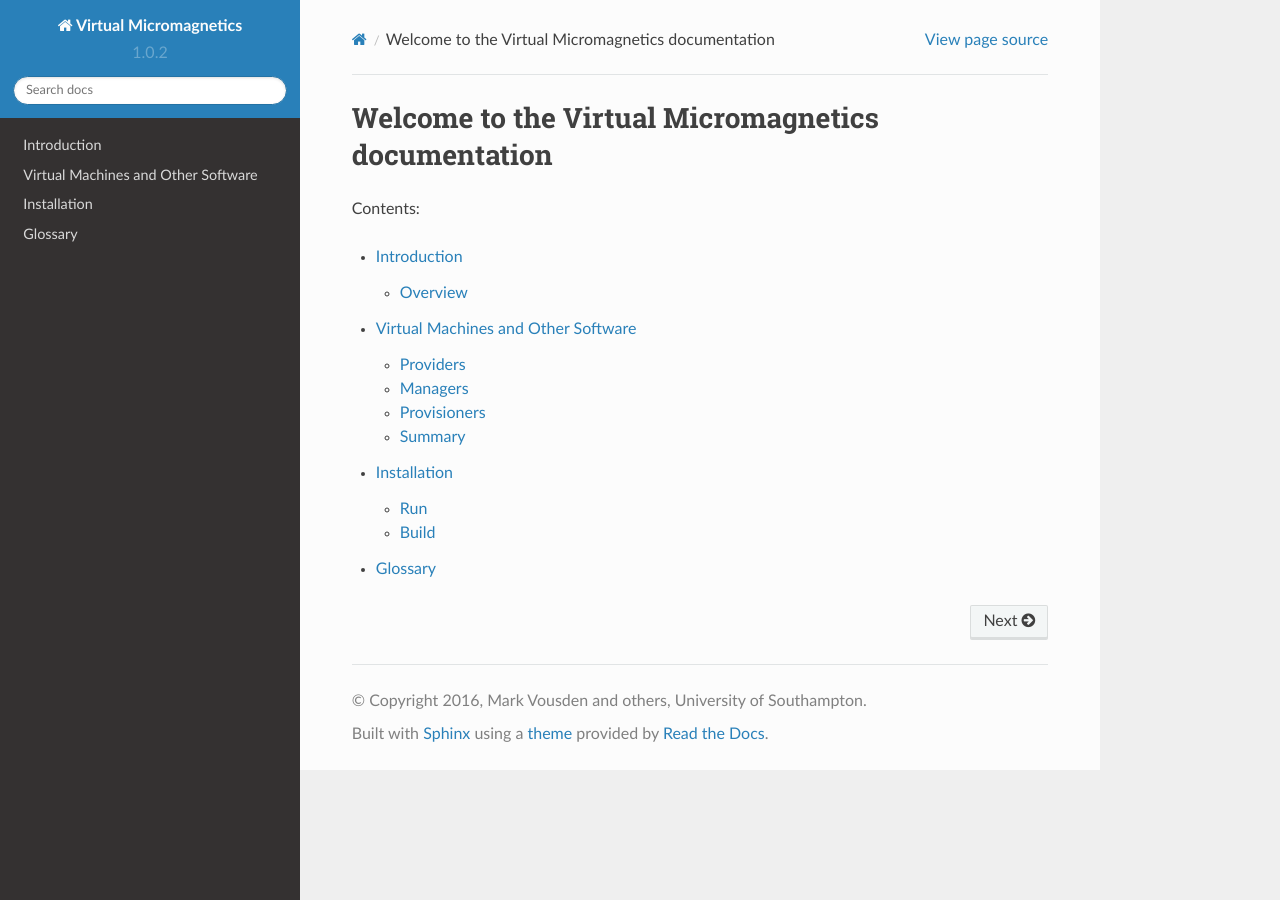
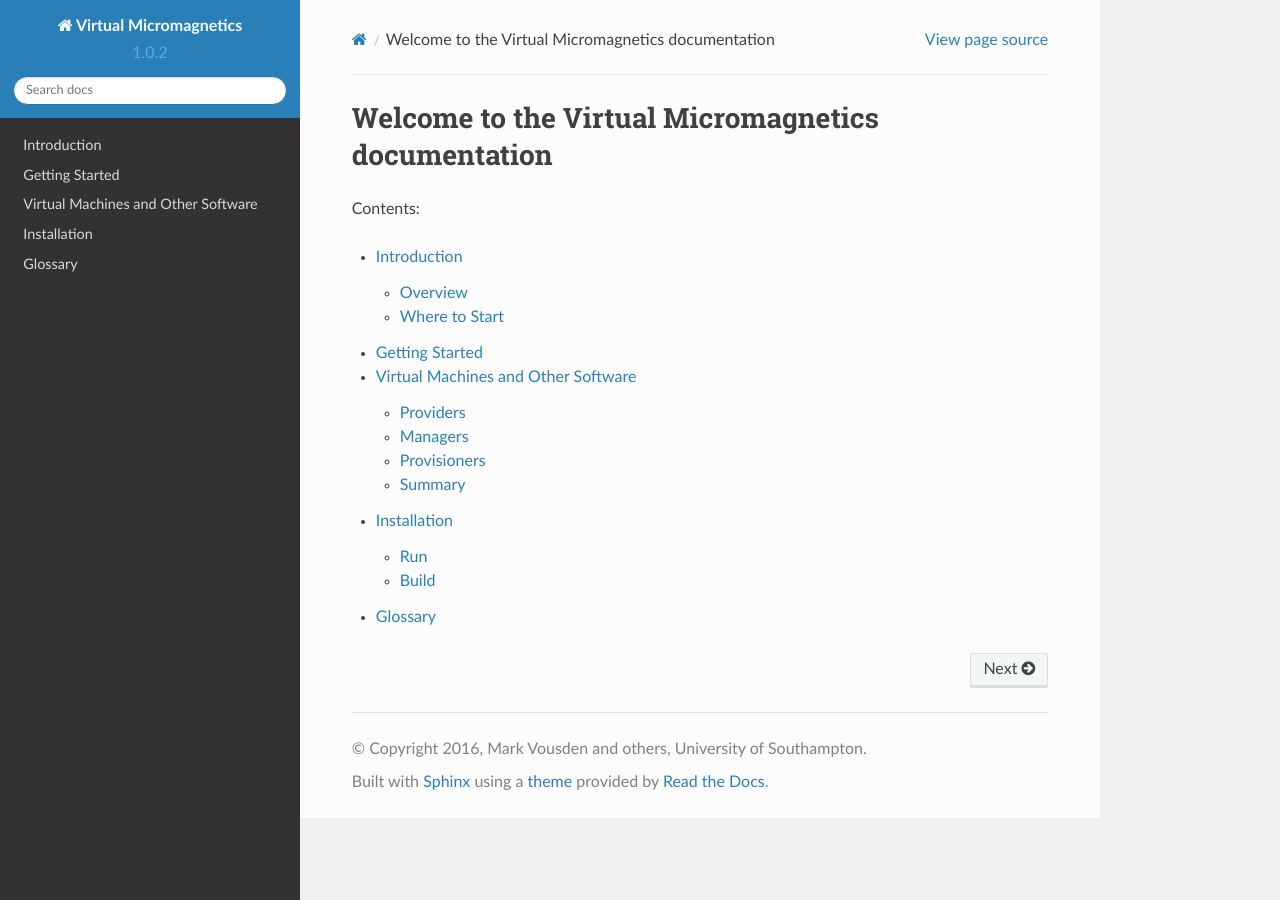
Before and after one commit to computationalmodelling/virtualmicromagnetics, a Sphinx documentation site: the page built from docs/index.rst, in a window 1280 px wide. Built offline with Sphinx 7.4.7 and the Read the Docs theme 2.0.0, drawn with Linux system fonts in a browser that asks for light colours.

Commit message:
DOC-026: Add some more heading ideas.

```diff
--- /dev/null
+++ b/docs/getting-started.rst
@@ -0,0 +1,2 @@
+Getting Started
+===============
--- a/docs/index.rst
+++ b/docs/index.rst
@@ -5,6 +5,7 @@ Contents:
 
 .. toctree::
    introduction
+   getting-started
    virtual-machine-software
    install
    glossary
--- a/docs/introduction.rst
+++ b/docs/introduction.rst
@@ -31,3 +31,6 @@ universe instead of:
    your long list of software dependencies.
 
  - setting up user accounts and packages for new students to run simulations.
+
+Where to Start
+--------------
```
